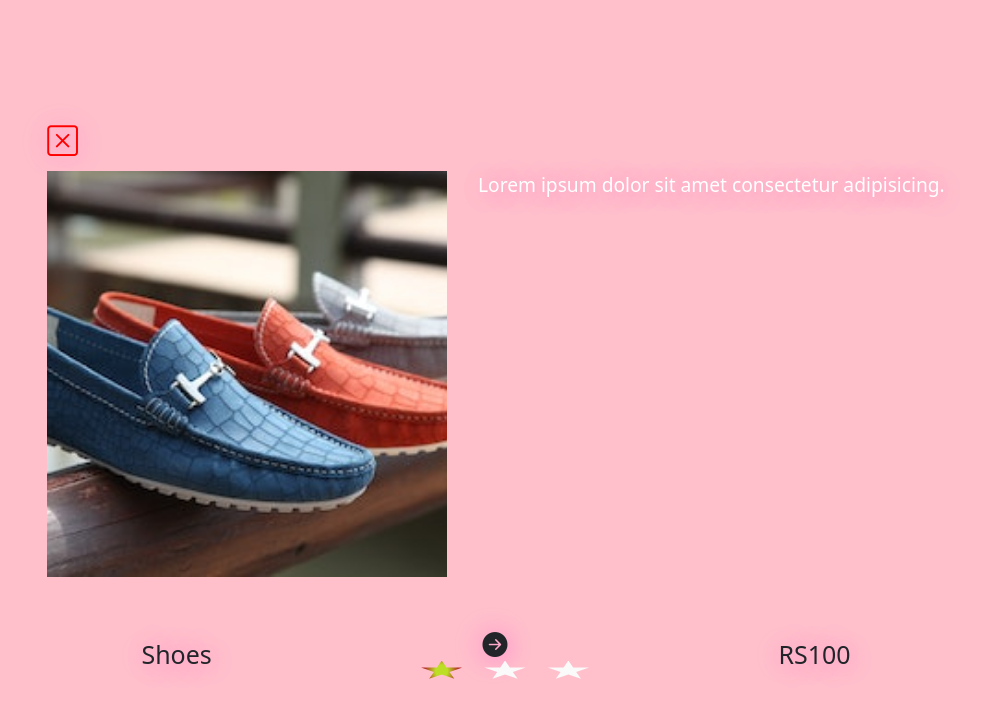
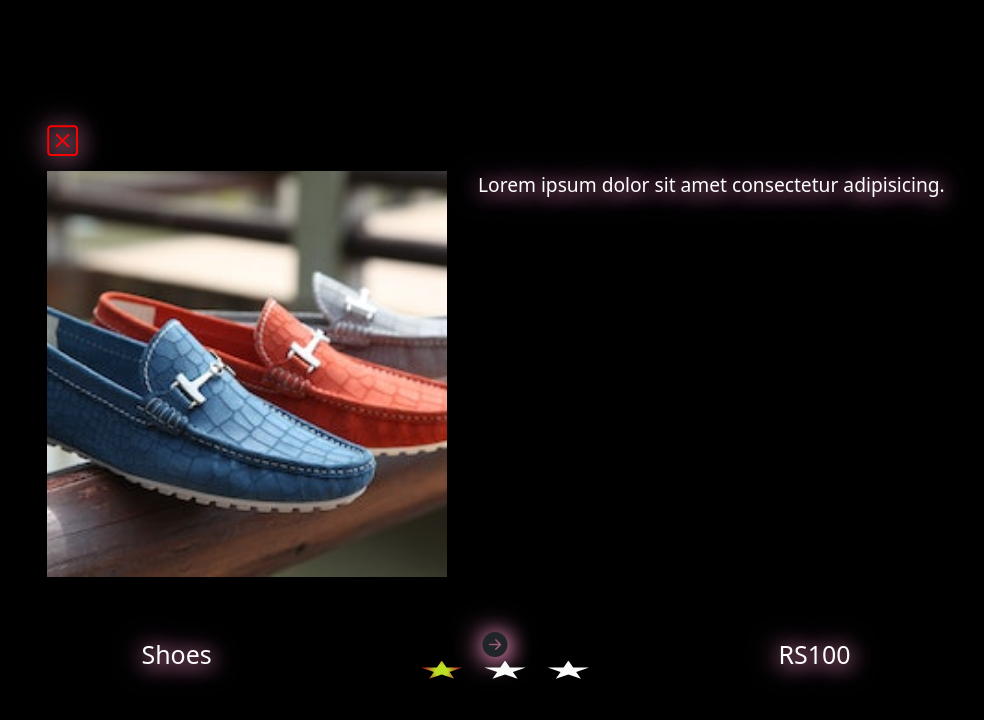
Before and after one commit to weberankit/shopping.github.io, a plain HTML site: page assets/index.html in a window 1280 px wide. Both pictures are taken after a click on the picture 132 px from the left and 534 px from the top of the page. Shown: the part 534-1254 px from the top of the page, without its empty margins (144-1128 px from the left). Drawn offline with nearby package versions, Linux system fonts and the light colour scheme.

Commit message:
added css

```diff
--- a/assets/cartjs.js
+++ b/assets/cartjs.js
@@ -94,6 +94,7 @@ let increment = (id) => {
   generateCartItems();
   update(selectedItem.id);
   localStorage.setItem("data", JSON.stringify(basket));
+  calculation()
 };
 let decrement = (id) => {
   let selectedItem = id;
@@ -108,6 +109,7 @@ let decrement = (id) => {
   basket = basket.filter((x) => x.item !== 0);
   generateCartItems();
   localStorage.setItem("data", JSON.stringify(basket));
+  calculation()
 };
 
 let update = (id) => {
@@ -125,12 +127,14 @@ let removeItem = (id) => {
   generateCartItems();
   TotalAmount();
   localStorage.setItem("data", JSON.stringify(basket));
+  calculation()
 };
 
 let clearCart = () => {
   basket = [];
   generateCartItems();
   localStorage.setItem("data", JSON.stringify(basket));
+  calculation()
 };
 
 let TotalAmount = () => {
--- a/assets/style.css
+++ b/assets/style.css
@@ -8,9 +8,9 @@
 
   body {
     font-family: sans-serif;
-    background-image: url(images/body-bgm-2.webp);
+   /* background-image: url(images/body-bgm-2.webp);*/
     background-color: #121518;
-
+    color: white;
   }
 
   i {
@@ -32,6 +32,7 @@
     flex-direction: row;
     justify-content: space-between;
     background-color:pink;
+    background-color: gray;
     color: white;
     padding: 25px 60px;
     margin-bottom: 30px;
@@ -301,6 +302,9 @@ color: rgb(11, 12, 12);
 
 
   }
+  .shop img{
+    border-radius: 10%;
+  }
 
   @media (max-width: 1000px) {
     .shop {
@@ -504,7 +508,6 @@ z-index: 1;
   box-shadow: 2px 2px 2px 2px gray;
 
 
-  clip-path: polygon(0% 20%, 60% 20%, 60% 0%, 100% 50%, 60% 100%, 60% 80%, 0% 80%);
 
 }
 .slide-img {
@@ -583,12 +586,13 @@ background-color: pink;
   top: 0;
   background: white;
   background: pink;
-
+background-color: black;
   position: fixed;
   display: grid;
   font-family: system-ui, -apple-system, BlinkMacSystemFont, 'Segoe UI', Roboto, Oxygen, Ubuntu, Cantarell, 'Open Sans', 'Helvetica Neue', sans-serif;
   font-size: 1.2em;
   color: #fff;
+  color: white;
 
   text-shadow: 3px 3px 20px #ff99cc,
       -2px 1px 30px #ff99cc;
@@ -629,7 +633,9 @@ color: #212529;
   padding-left: 1.6em;
 
 }
-
+.product-title,.price{
+  color: white;
+}
 
 .box-img{
 
```
